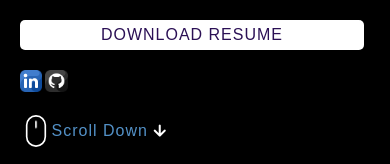
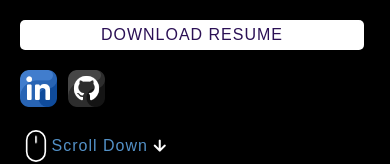
Before and after one commit to KishorKumar11/Portfolio, a React (Create React App) app: page / in a window 390 px wide. Shown: the part 354-518 px from the top of the page. Built offline with nearby package versions, Linux system fonts and the light colour scheme.

Commit message:
Fix css bugs

```diff
--- a/src/components/About/About.css
+++ b/src/components/About/About.css
@@ -111,6 +111,12 @@
     .about__info {
         grid-template-columns: repeat(3, 140px);
     }
+
+    .about__img {
+        border-radius: 1.5rem;
+        transition: 0.5s;
+        justify-self: center;
+    }
 }
 
 /* Large devices (laptops/desktops, 992px and up) */
--- a/src/components/Home/Home.css
+++ b/src/components/Home/Home.css
@@ -30,6 +30,7 @@
     background: #fff;
     display: flex;
     width: auto;
+    z-index: 10000;
     box-shadow: 0 12px 12px 0 rgba(0, 0, 0, 0.2), 0 6px 20px 0 rgba(0, 0, 0, 0.19);
 }
 
@@ -135,11 +136,16 @@
 
     .icon1,
     .icon2 {
-        width: 6%;
+        width: 10%;
+    }
+
+    .icon2 {
+        padding-left: 3%;
     }
 
     .images {
         opacity: 0;
+        z-index: -2;
     }
 
     .back-video {
```
